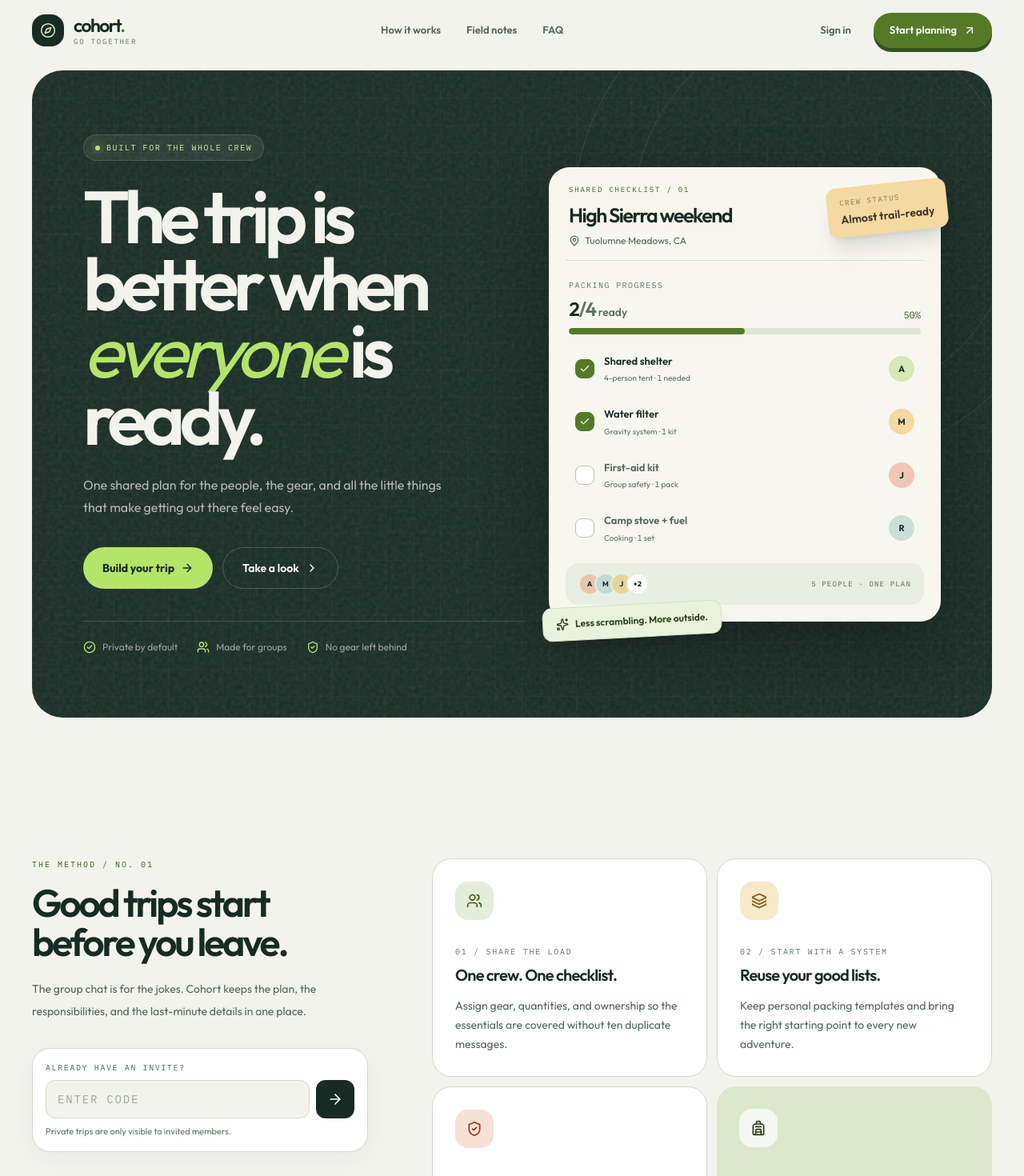
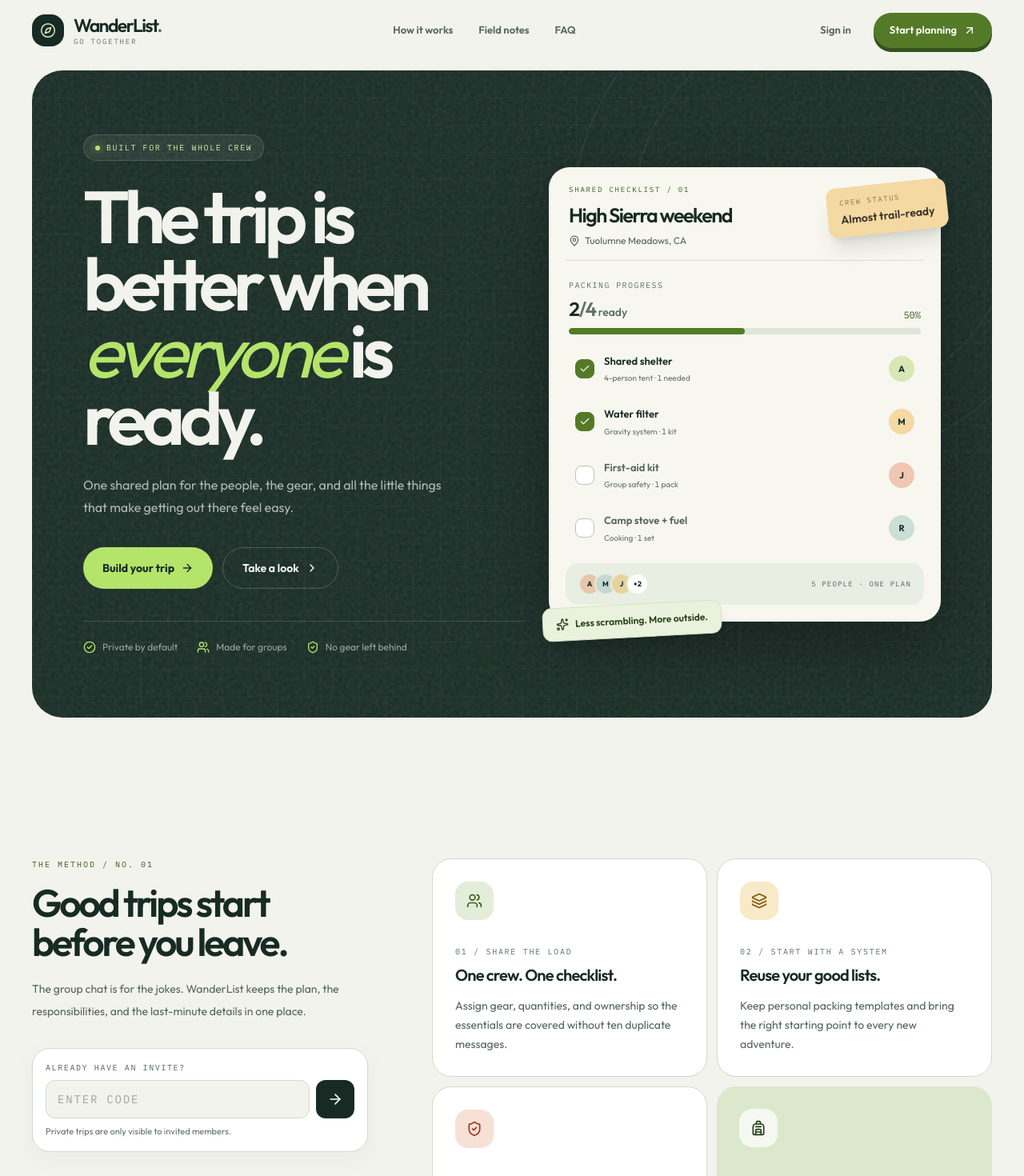
Before and after one commit to tylerbert31/cohort-3-codev, a Next.js app: page / in a window 1280 px wide. Shown: the top 1470 px of the page at 80% size. Built offline with nearby package versions, Linux system fonts and the light colour scheme; no server answers.

Commit message:
feat(branding): rename displayed brand to WanderList

```diff
--- a/src/components/landing/landing-page.tsx
+++ b/src/components/landing/landing-page.tsx
@@ -19,7 +19,7 @@
 ];
 
 const faqs = [
-  { q: 'Is Cohort just another checklist app?', a: 'No. Cohort is built around a trip and the people going on it. Everyone can see shared gear, who is bringing what, and what is still left to pack.' },
+  { q: 'Is WanderList just another checklist app?', a: 'No. WanderList is built around a trip and the people going on it. Everyone can see shared gear, who is bringing what, and what is still left to pack.' },
   { q: 'Can friends join without creating a trip?', a: 'Yes. A trip organizer can share an invite code or link. Guests sign in, join the private trip, and work from the same checklist.' },
   { q: 'What happens after a trip is complete?', a: 'Completed trips become read-only records, so the group can look back at what was packed without accidentally changing the final list.' },
 ];
@@ -46,12 +46,12 @@
   return (
     <main className="min-h-screen overflow-hidden bg-canvas text-ink">
       <header className="relative z-30 mx-auto flex h-[76px] max-w-7xl items-center justify-between px-5 sm:px-8 lg:px-10">
-        <Link href="/" className="group flex items-center gap-3" aria-label="Cohort home">
+        <Link href="/" className="group flex items-center gap-3" aria-label="WanderList home">
           <span className="flex h-10 w-10 items-center justify-center rounded-2xl bg-ink text-pine-100 transition-transform group-hover:-rotate-6">
             <Compass className="h-5 w-5" strokeWidth={1.8} />
           </span>
           <span className="flex flex-col leading-none">
-            <span className="text-[23px] font-semibold tracking-[-.07em]">cohort<span className="text-pine-600">.</span></span>
+            <span className="text-[23px] font-semibold tracking-[-.07em]">WanderList<span className="text-pine-600">.</span></span>
             <span className="mt-1 font-mono text-[9px] uppercase tracking-[.2em] text-ink-subtle">Go together</span>
           </span>
         </Link>
@@ -166,7 +166,7 @@
         <div className="max-w-md">
           <p className="font-mono text-[10px] uppercase tracking-[.2em] text-pine-700">The method / no. 01</p>
           <h2 className="mt-4 text-4xl font-semibold leading-[1.02] tracking-[-.065em] sm:text-5xl">Good trips start before you leave.</h2>
-          <p className="mt-5 text-sm leading-7 text-ink-muted">The group chat is for the jokes. Cohort keeps the plan, the responsibilities, and the last-minute details in one place.</p>
+          <p className="mt-5 text-sm leading-7 text-ink-muted">The group chat is for the jokes. WanderList keeps the plan, the responsibilities, and the last-minute details in one place.</p>
           <form onSubmit={submitInvite} className="mt-8 rounded-[22px] border border-canvas-border bg-white p-4 shadow-[0_8px_30px_rgba(23,43,36,.04)]">
             <label htmlFor="invite-code" className="mb-2 block font-mono text-[10px] uppercase tracking-[.16em] text-ink-muted">Already have an invite?</label>
             <div className="flex gap-2">
@@ -247,7 +247,7 @@
         <div className="mx-auto flex max-w-7xl flex-col gap-5 sm:flex-row sm:items-center sm:justify-between">
           <Link href="/" className="flex items-center gap-3">
             <span className="flex h-9 w-9 items-center justify-center rounded-xl bg-ink text-pine-100"><Compass className="h-4 w-4" /></span>
-            <span><span className="block text-lg font-semibold tracking-[-.06em]">cohort<span className="text-pine-600">.</span></span><span className="block font-mono text-[9px] uppercase tracking-[.17em] text-ink-subtle">Make room for the good part</span></span>
+            <span><span className="block text-lg font-semibold tracking-[-.06em]">WanderList<span className="text-pine-600">.</span></span><span className="block font-mono text-[9px] uppercase tracking-[.17em] text-ink-subtle">Make room for the good part</span></span>
           </Link>
           <div className="flex flex-wrap items-center gap-5 text-xs font-medium text-ink-muted"><a href="#how-it-works" className="hover:text-ink">How it works</a><a href="#faq" className="hover:text-ink">FAQ</a><SignInButton mode="modal" fallbackRedirectUrl={resolveDynamicRedirectUrl('/', '/')} forceRedirectUrl={resolveDynamicRedirectUrl('/', '/')}><button className="inline-flex items-center gap-1 hover:text-ink">Get started <ArrowUpRight className="h-3.5 w-3.5" /></button></SignInButton></div>
           <p className="font-mono text-[10px] uppercase tracking-[.12em] text-ink-subtle">Made for the miles ahead.</p>
```
